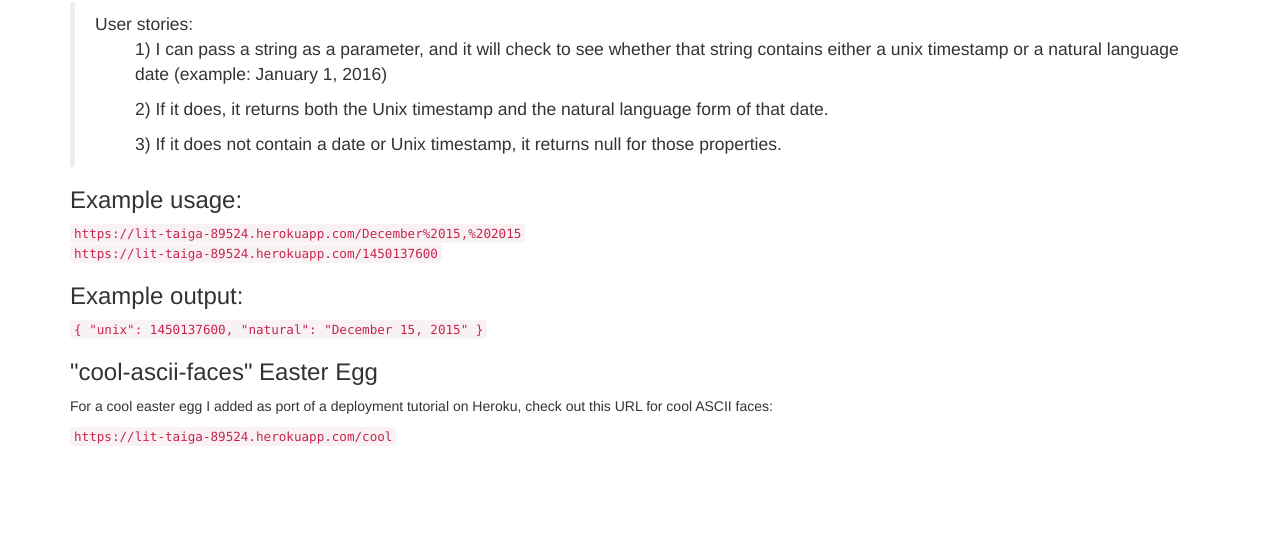
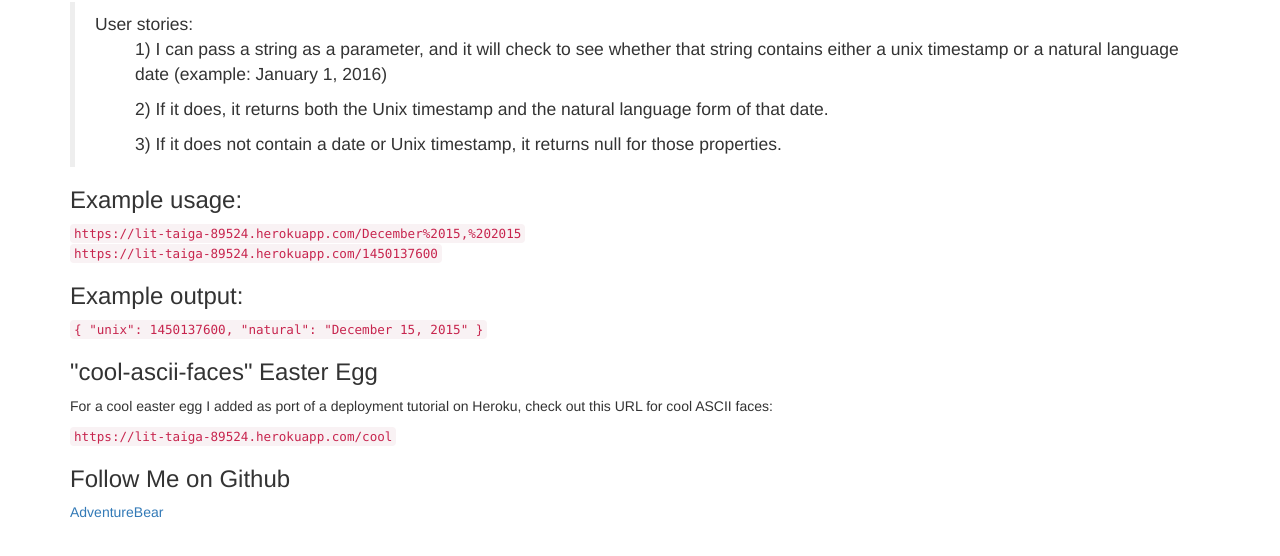
Before and after one commit to AdventureBear/timestamp, a website: page index.html in a window 1280 px wide. Shown: the part 68-624 px from the top of the page. Drawn offline with nearby package versions, Linux system fonts and the light colour scheme.

Commit message:
added github link

```diff
--- a/index.html
+++ b/index.html
@@ -30,6 +30,9 @@
     <h3>"cool-ascii-faces" Easter Egg</h3>
     <p>For a cool easter egg I added as port of a deployment tutorial on Heroku, check out this URL for cool ASCII faces: </p>
     <code>https://lit-taiga-89524.herokuapp.com/cool</code>
+
+    <h3>Follow Me on Github</h3>
+    <a href="https://github.com/AdventureBear/timestamp">AdventureBear</a>
 </div>
 </body>
 </html>
```
